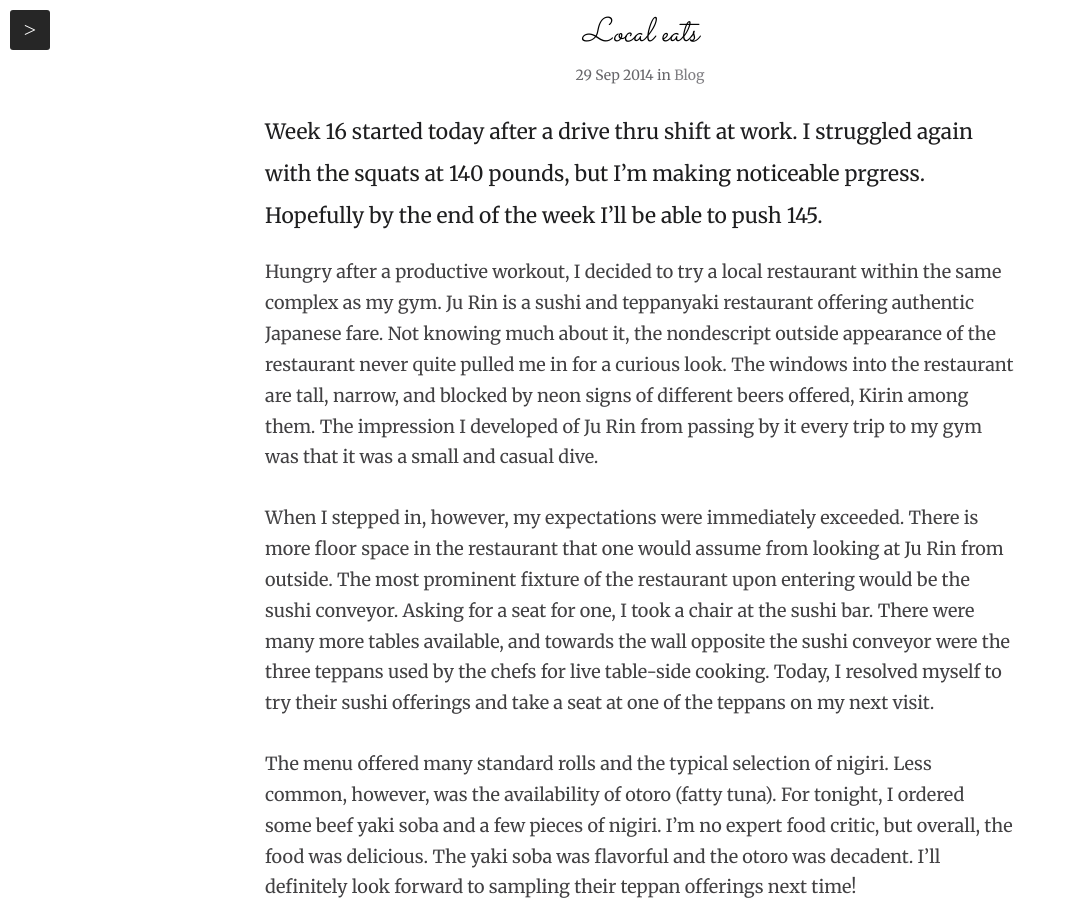
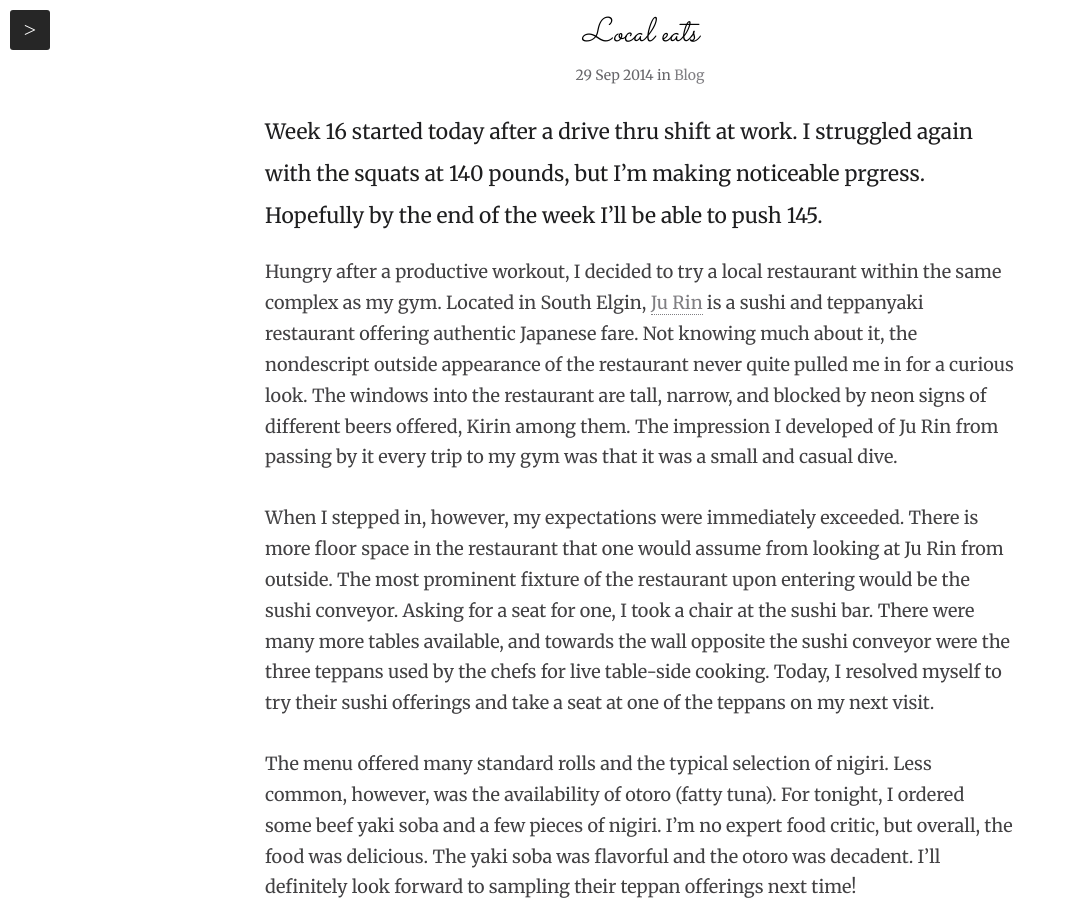
Before and after one commit to kobayash1/kobayash1.github.io, a Jekyll site: the page built from _posts/2014-09-29-ju-rin.md, in a window 1280 px wide and 900 px high, scrolled down 703 px. Shown: the whole window, without its empty margins (0-1067 px from the left). Built offline with Jekyll 4.4.1, drawn with Linux system fonts in a browser that asks for light colours; nearby versions of some CDN libraries; comment, search, counter and statistics services are not loaded.

Commit message:
added hyperlink

```diff
--- a/_posts/2014-09-29-ju-rin.md
+++ b/_posts/2014-09-29-ju-rin.md
@@ -10,7 +10,7 @@ tags: [blog, food, fitness]
 ---
 Week 16 started today after a drive thru shift at work.  I struggled again with the squats at 140 pounds, but I'm making noticeable prgress.  Hopefully by the end of the week I'll be able to push 145.
 
-Hungry after a productive workout, I decided to try a local restaurant within the same complex as my gym.  Ju Rin is a sushi and teppanyaki restaurant offering authentic Japanese fare.  Not knowing much about it, the nondescript outside appearance of the restaurant never quite pulled me in for a curious look.  The windows into the restaurant are tall, narrow, and blocked by neon signs of different beers offered, Kirin among them.  The impression I developed of Ju Rin from passing by it every trip to my gym was that it was a small and casual dive.
+Hungry after a productive workout, I decided to try a local restaurant within the same complex as my gym.  Located in South Elgin, [Ju Rin](http://www.jurinrestaurant.com/southelgin/selgin.htm) is a sushi and teppanyaki restaurant offering authentic Japanese fare.  Not knowing much about it, the nondescript outside appearance of the restaurant never quite pulled me in for a curious look.  The windows into the restaurant are tall, narrow, and blocked by neon signs of different beers offered, Kirin among them.  The impression I developed of Ju Rin from passing by it every trip to my gym was that it was a small and casual dive.
 
 When I stepped in, however, my expectations were immediately exceeded.  There is more floor space in the restaurant that one would assume from looking at Ju Rin from outside.  The most prominent fixture of the restaurant upon entering would be the sushi conveyor.  Asking for a seat for one, I took a chair at the sushi bar.  There were many more tables available, and towards the wall opposite the sushi conveyor were the three teppans used by the chefs for live table-side cooking.  Today, I resolved myself to try their sushi offerings and take a seat at one of the teppans on my next visit.
 
```
